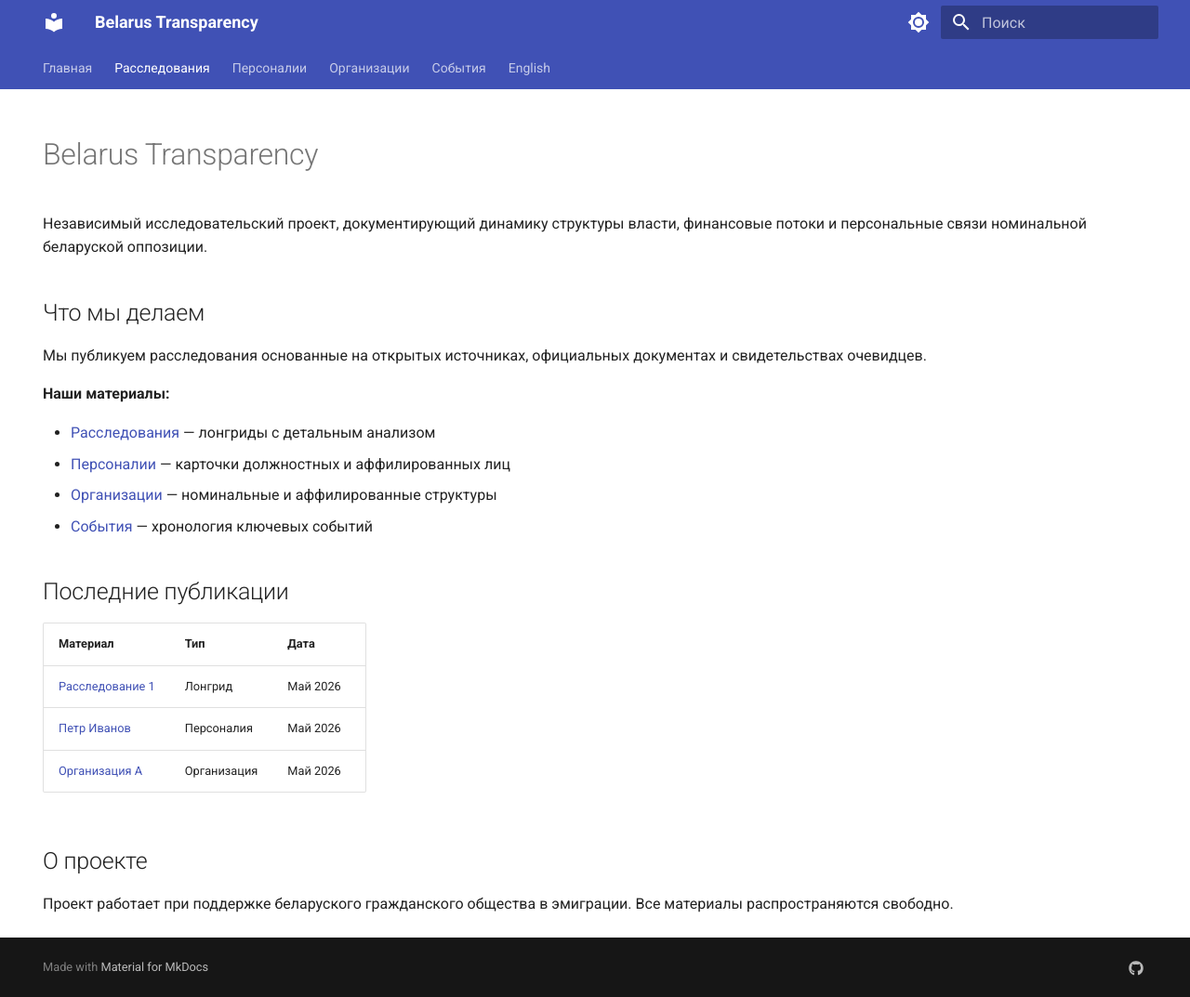
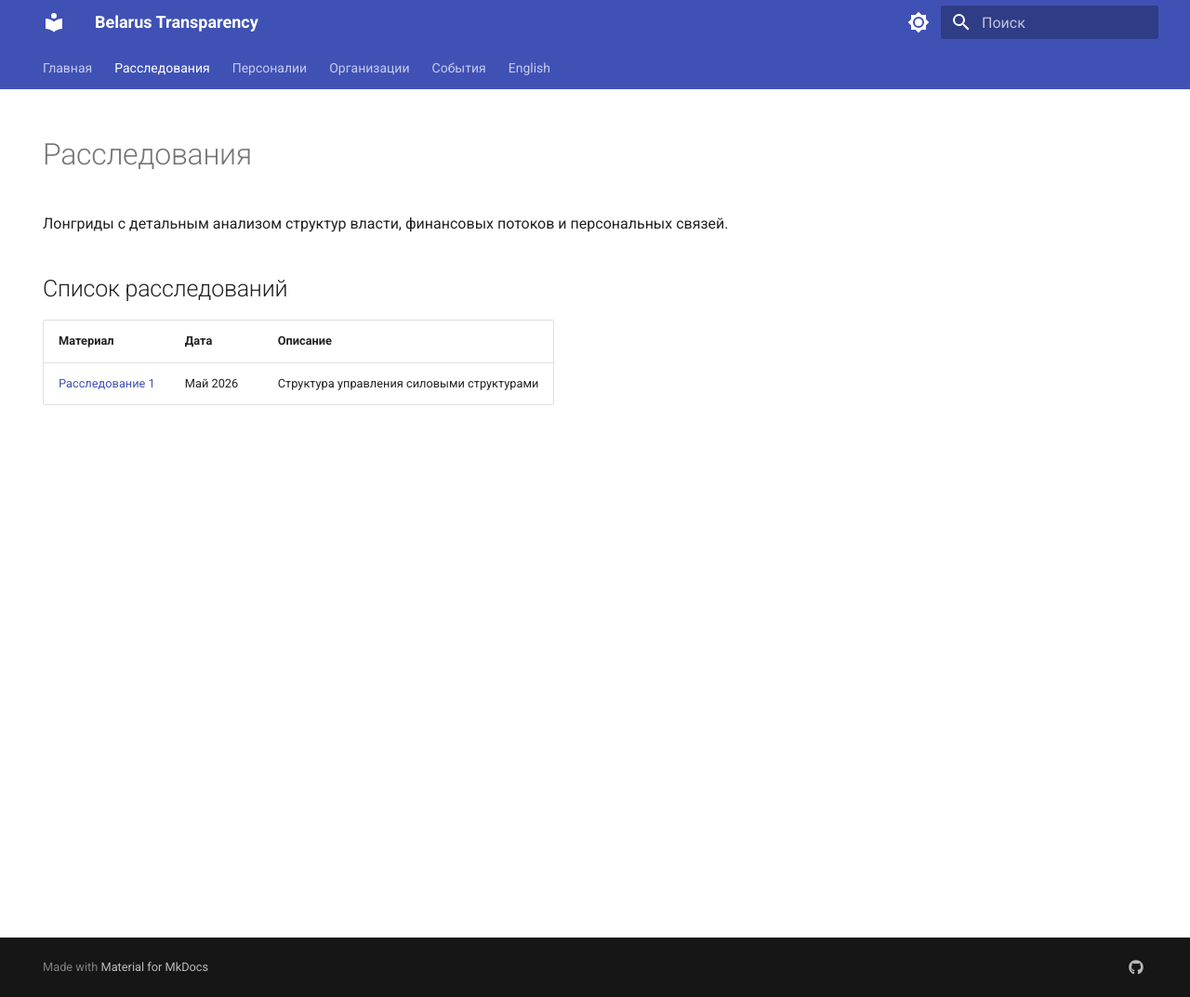
Before and after one commit to belarustransparency/belarus-transparency, an MkDocs documentation site: the page built from docs/ru/investigations/index.md, in a window 1280 px wide and 1073 px high. Shown: the whole window at 93% size. Built offline with MkDocs 1.6.1 and Material for MkDocs 9.7.7, drawn with Linux system fonts in a browser that asks for light colours.

```diff
--- a/docs/ru/investigations/index.md
+++ b/docs/ru/investigations/index.md
@@ -4,32 +4,12 @@
   - toc
 ---
 
-# Belarus Transparency
+# Расследования
 
-Независимый исследовательский проект, документирующий динамику структуры власти,
-финансовые потоки и персональные связи номинальной беларуской оппозиции.
+Лонгриды с детальным анализом структур власти, финансовых потоков и персональных связей.
 
-## Что мы делаем
+## Список расследований
 
-Мы публикуем расследования основанные на открытых источниках,
-официальных документах и свидетельствах очевидцев.
-
-**Наши материалы:**
-
-- [Расследования](investigations/index.md) — лонгриды с детальным анализом
-- [Персоналии](persons/index.md) — карточки должностных и аффилированных лиц
-- [Организации](organizations/index.md) — номинальные и аффилированные структуры
-- [События](events/index.md) — хронология ключевых событий
-
-## Последние публикации
-
-| Материал | Тип | Дата |
+| Материал | Дата | Описание |
 |---|---|---|
-| [Расследование 1](investigations/investigation-1.md) | Лонгрид | Май 2026 |
-| [Петр Иванов](persons/ivan-ivanov.md) | Персоналия | Май 2026 |
-| [Организация А](organizations/org-a.md) | Организация | Май 2026 |
-
-## О проекте
-
-Проект работает при поддержке беларуского гражданского общества в эмиграции.
-Все материалы распространяются свободно.
+| [Расследование 1](investigation-1.md) | Май 2026 | Структура управления силовыми структурами |
```
Also changed, not shown: docs/.obsidian/workspace.json.
